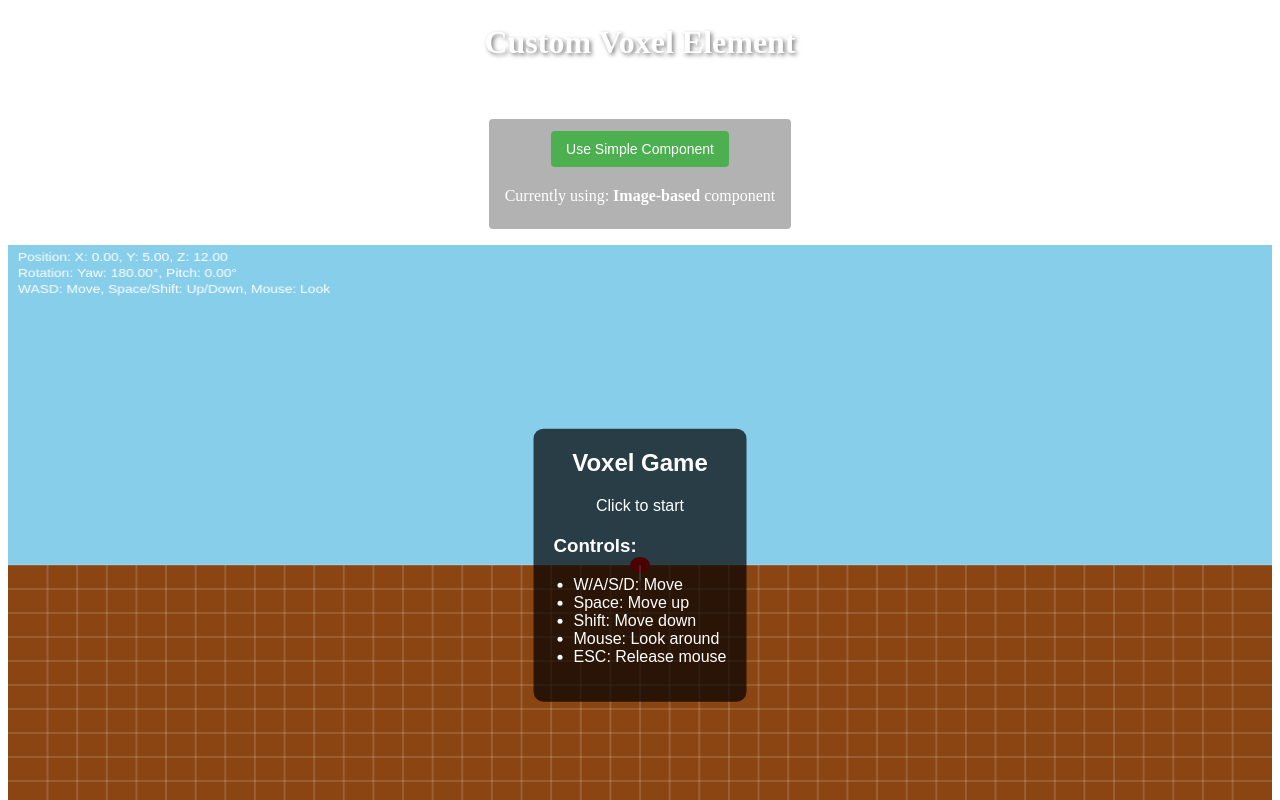
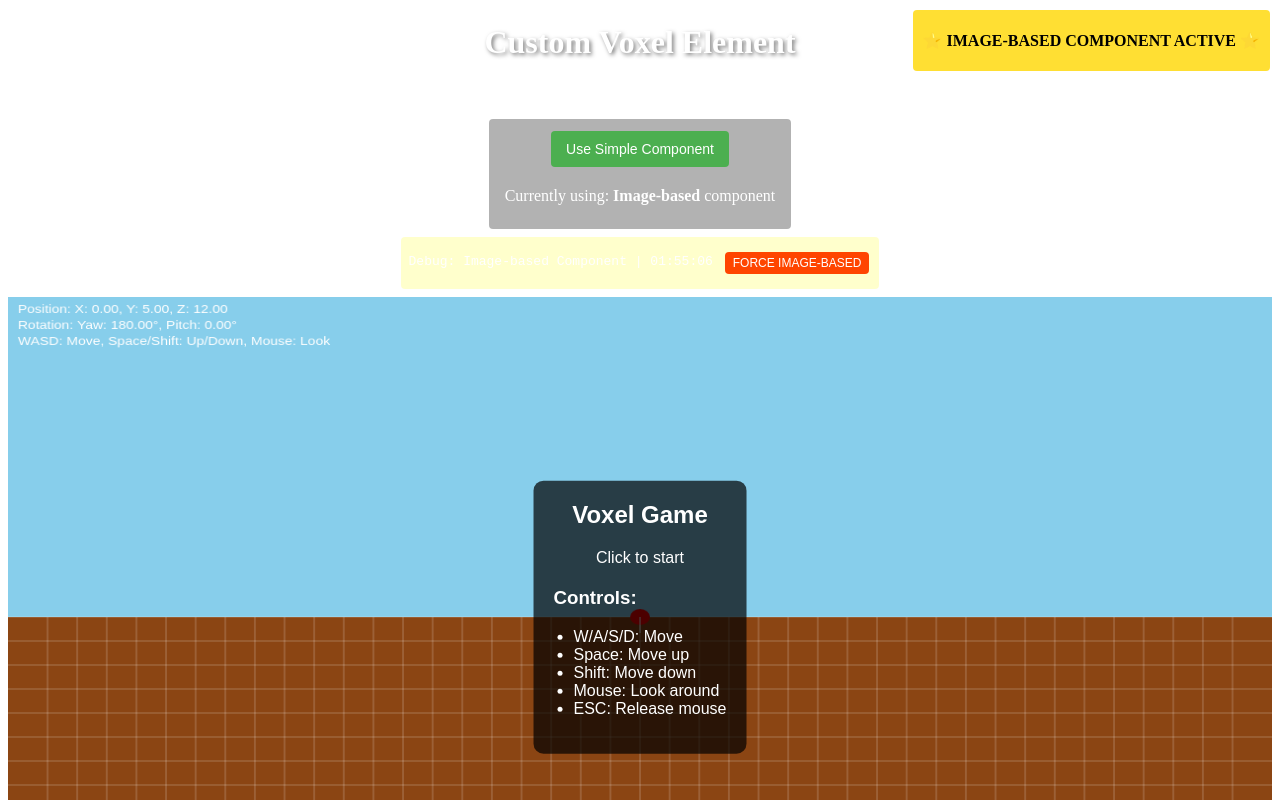
Before and after one commit to toddllm/HDMY5, a SvelteKit app: page /custom-voxel in a window 1280 px wide. Shown: the top 800 px of the page. Built offline with nearby package versions, Linux system fonts and the light colour scheme.

Commit message:
Add extensive debugging tools to diagnose component visibility issues

```diff
--- a/src/lib/components/voxel/CustomVoxelElement.svelte
+++ b/src/lib/components/voxel/CustomVoxelElement.svelte
@@ -310,6 +310,10 @@
         </div>
     {/if}
 
+    <div class="component-indicator">
+        <p>⭐ IMAGE-BASED COMPONENT ACTIVE ⭐</p>
+    </div>
+
     {#if error}
         <div class="error-container">
             <h3>Error:</h3>
@@ -342,6 +346,18 @@
         color: white;
     }
 
+    .component-indicator {
+        position: absolute;
+        top: 10px;
+        right: 10px;
+        background-color: rgba(255, 215, 0, 0.8);
+        color: black;
+        font-weight: bold;
+        padding: 5px 10px;
+        border-radius: 4px;
+        z-index: 1000;
+    }
+
     pre {
         white-space: pre-wrap;
         word-break: break-word;
--- a/src/lib/components/voxel/SimpleVoxelTest.svelte
+++ b/src/lib/components/voxel/SimpleVoxelTest.svelte
@@ -44,6 +44,10 @@
 </div>
 {/if}
 
+<div class="component-indicator">
+    <p>🔷 SIMPLE TEST COMPONENT ACTIVE 🔷</p>
+</div>
+
 <div>
     <!-- Component content is handled by VoxelGameCanvas -->
 </div>
@@ -63,6 +67,18 @@
         color: red;
     }
 
+    .component-indicator {
+        position: absolute;
+        top: 10px;
+        right: 10px;
+        background-color: rgba(0, 127, 255, 0.8);
+        color: white;
+        font-weight: bold;
+        padding: 5px 10px;
+        border-radius: 4px;
+        z-index: 1000;
+    }
+
     pre {
         white-space: pre-wrap;
         word-break: break-word;
--- /dev/null
+++ b/src/lib/utils/debugHelper.ts
@@ -0,0 +1,118 @@
+/**
+ * Debug Helper Utility
+ * Helps track component state and troubleshoot rendering issues
+ */
+
+// Function to capture and log the current state of the DOM
+export function startStateCapture(intervalMs = 5000): (() => void) | null {
+  if (typeof window === "undefined") return null;
+
+  console.log("Starting state capture utility...");
+
+  const captureState = () => {
+    try {
+      // Check which component indicators are present
+      const imageBasedIndicator = document.querySelector(
+        ".component-indicator p"
+      );
+      const simpleTestIndicator = document.querySelector(
+        ".component-indicator p"
+      );
+
+      const imageBasedVisible =
+        imageBasedIndicator?.textContent?.includes("IMAGE-BASED") || false;
+      const simpleTestVisible =
+        simpleTestIndicator?.textContent?.includes("SIMPLE TEST") || false;
+
+      // Get the button text
+      const buttonText = document
+        .querySelector(".controls button")
+        ?.textContent?.trim();
+
+      // Check visibility state
+      const state = {
+        timestamp: new Date().toISOString(),
+        imageBasedVisible: imageBasedVisible,
+        simpleTestVisible: simpleTestVisible,
+        buttonText: buttonText || "Not found",
+        url: window.location.href,
+        screenDimensions: `${window.innerWidth}x${window.innerHeight}`,
+      };
+
+      console.log("DEBUG STATE CAPTURE:", state);
+
+      // Check for potential issues
+      if (!imageBasedVisible && !simpleTestVisible) {
+        console.warn("WARNING: No component indicators found in the DOM");
+      }
+      if (imageBasedVisible && simpleTestVisible) {
+        console.warn(
+          "WARNING: Both component indicators found - this should not happen"
+        );
+      }
+    } catch (err) {
+      console.error("Error in state capture:", err);
+    }
+  };
+
+  // Capture state immediately
+  captureState();
+
+  // Set interval to capture state periodically
+  const intervalId = setInterval(captureState, intervalMs);
+
+  // Return function to stop capturing
+  return () => {
+    clearInterval(intervalId);
+    console.log("State capture stopped");
+  };
+}
+
+// Function to detect issues with component visibility
+export function detectComponentIssues(): (() => void) | null {
+  if (typeof window === "undefined") return null;
+
+  console.log("Running component issue detection...");
+
+  // Check for visibility issues using MutationObserver
+  const observer = new MutationObserver((mutations) => {
+    mutations.forEach((mutation) => {
+      if (mutation.type === "childList" || mutation.type === "attributes") {
+        const imageBasedIndicator = document.querySelector(
+          ".component-indicator p"
+        );
+        const simpleTestIndicator = document.querySelector(
+          ".component-indicator p"
+        );
+
+        const imageBasedActive =
+          imageBasedIndicator?.textContent?.includes("IMAGE-BASED") || false;
+        const simpleTestActive =
+          simpleTestIndicator?.textContent?.includes("SIMPLE TEST") || false;
+
+        if (imageBasedActive && simpleTestActive) {
+          console.error(
+            "CRITICAL: Both components are showing as active simultaneously!"
+          );
+        }
+
+        if (!imageBasedActive && !simpleTestActive) {
+          console.warn("WARNING: No component indicators detected in the DOM");
+        }
+      }
+    });
+  });
+
+  // Start observing
+  observer.observe(document.body, {
+    childList: true,
+    attributes: true,
+    subtree: true,
+  });
+
+  // Return disconnect function
+  return () => {
+    observer.disconnect();
+    console.log("Component issue detection stopped");
+  };
+}
--- a/src/routes/custom-voxel/+page.svelte
+++ b/src/routes/custom-voxel/+page.svelte
@@ -2,9 +2,78 @@
     import CustomVoxelElement from '$lib/components/voxel/CustomVoxelElement.svelte';
     import SimpleVoxelTest from '$lib/components/voxel/SimpleVoxelTest.svelte';
     import VoxelGameCanvas from '$lib/components/voxel/VoxelGameCanvas.svelte';
+    import { onMount, onDestroy } from 'svelte';
+    import { startStateCapture, detectComponentIssues } from '$lib/utils/debugHelper';
 
-    // Flag to use the image-based component by default
+    // Flag to use the image-based component by default - FORCE TO FALSE
     let useSimpleTest = false;
+
+    // Debugging functions cleanup
+    let stopStateCapture: (() => void) | null = null;
+    let stopIssueDetection: (() => void) | null = null;
+
+    // Debugging info
+    let debugInfo = {
+        componentType: 'Loading...',
+        timestamp: new Date().toISOString(),
+        screenWidth: 0,
+        screenHeight: 0,
+        userAgent: ''
+    };
+
+    onMount(() => {
+        if (typeof window !== 'undefined') {
+            // Force component to image-based on load
+            useSimpleTest = false;
+
+            debugInfo = {
+                componentType: useSimpleTest ? 'Simple Test' : 'Image-based Component',
+                timestamp: new Date().toISOString(),
+                screenWidth: window.innerWidth,
+                screenHeight: window.innerHeight,
+                userAgent: navigator.userAgent
+            };
+
+            console.log('Debug Info:', debugInfo);
+            console.log('%c IMPORTANT: Using Image-based Component by default', 'background: green; color: white; padding: 4px;');
+
+            // Start state capture
+            stopStateCapture = startStateCapture(3000);
+            const issueDetection = detectComponentIssues();
+            if (issueDetection) stopIssueDetection = issueDetection;
+
+            // Re-log after a short delay to ensure components have mounted
+            setTimeout(() => {
+                console.log(`%c VERIFICATION: Current component is ${useSimpleTest ? 'Simple Test' : 'Image-based'} component`, 'background: blue; color: white; padding: 4px;');
+            }, 2000);
+        }
+    });
+
+    onDestroy(() => {
+        // Clean up state capture
+        if (stopStateCapture) stopStateCapture();
+        if (stopIssueDetection) stopIssueDetection();
+    });
+
+    // Handler for button click - with force update
+    function toggleComponent() {
+        useSimpleTest = !useSimpleTest;
+
+        if (typeof window !== 'undefined') {
+            debugInfo.componentType = useSimpleTest ? 'Simple Test' : 'Image-based Component';
+            debugInfo.timestamp = new Date().toISOString();
+
+            console.log(`%c COMPONENT SWITCHED TO: ${debugInfo.componentType}`, 'background: orange; color: black; padding: 4px;');
+
+            // Force DOM update by triggering a reflow
+            setTimeout(() => {
+                document.body.style.zoom = '99.99%';
+                setTimeout(() => {
+                    document.body.style.zoom = '100%';
+                }, 10);
+            }, 20);
+        }
+    }
 </script>
 
 <div class="container">
@@ -12,10 +81,17 @@
     <p>This element was generated based on image analysis on 2025-03-08 at 17:20:53</p>
 
     <div class="controls">
-        <button on:click={() => useSimpleTest = !useSimpleTest}>
+        <button on:click={toggleComponent}>
             {useSimpleTest ? 'Show Image-based Scene' : 'Use Simple Component'}
         </button>
         <p>Currently using: <strong>{useSimpleTest ? 'Simple Test' : 'Image-based'}</strong> component</p>
+    </div>
+
+    <div class="debug-info">
+        <p>Debug: {debugInfo.componentType} | {debugInfo.timestamp.split('T')[1].substring(0, 8)}</p>
+        <button class="debug-button" on:click={() => { useSimpleTest = false; toggleComponent(); }}>
+            FORCE IMAGE-BASED
+        </button>
     </div>
 
     <div class="game-container">
@@ -57,11 +133,28 @@
     }
 
     .controls {
-        margin-bottom: 1rem;
+        margin-bottom: 0.5rem;
         background-color: rgba(0, 0, 0, 0.3);
         padding: 0.5rem 1rem;
         border-radius: 4px;
         text-align: center;
+    }
+
+    .debug-info {
+        background-color: rgba(255, 255, 0, 0.2);
+        padding: 0.25rem 0.5rem;
+        border-radius: 4px;
+        margin-bottom: 0.5rem;
+        font-family: monospace;
+        display: flex;
+        align-items: center;
+        gap: 10px;
+    }
+
+    .debug-button {
+        background-color: #ff4500;
+        font-size: 12px;
+        padding: 4px 8px;
     }
 
     button {
```
